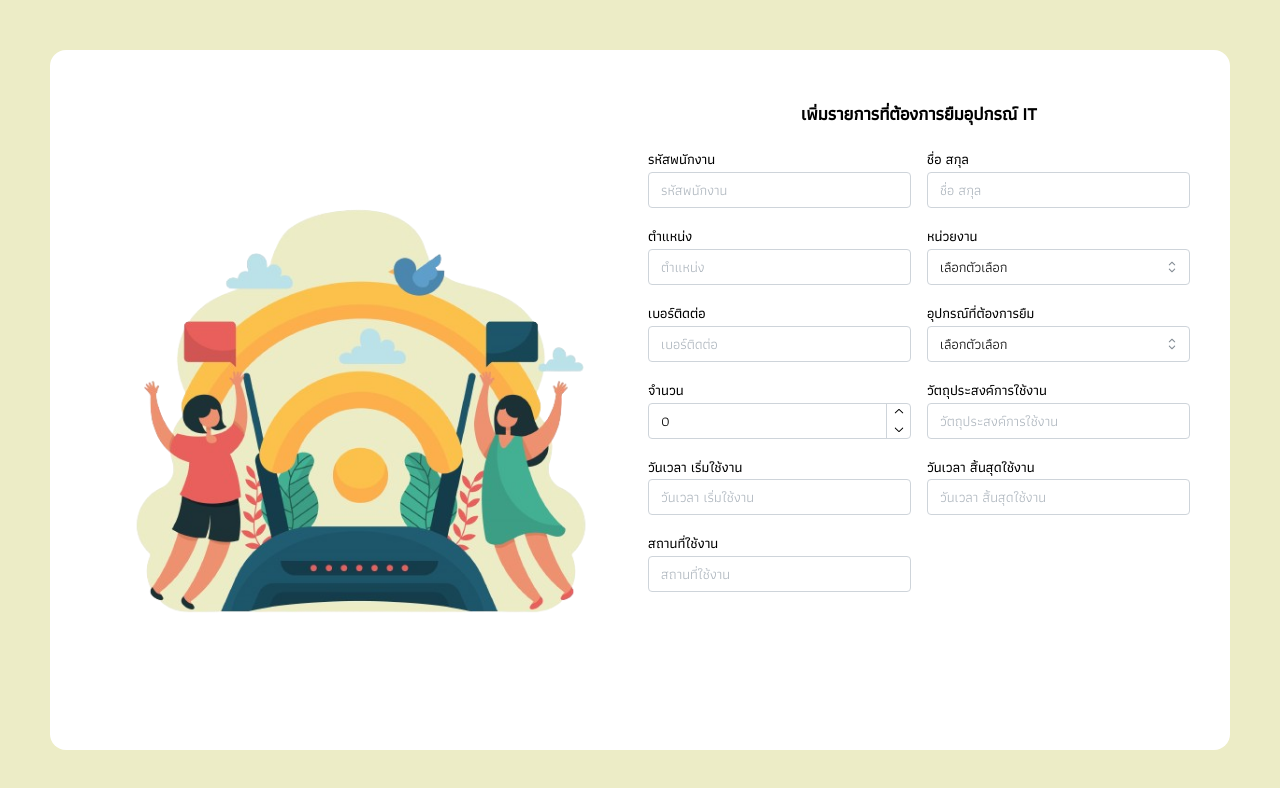
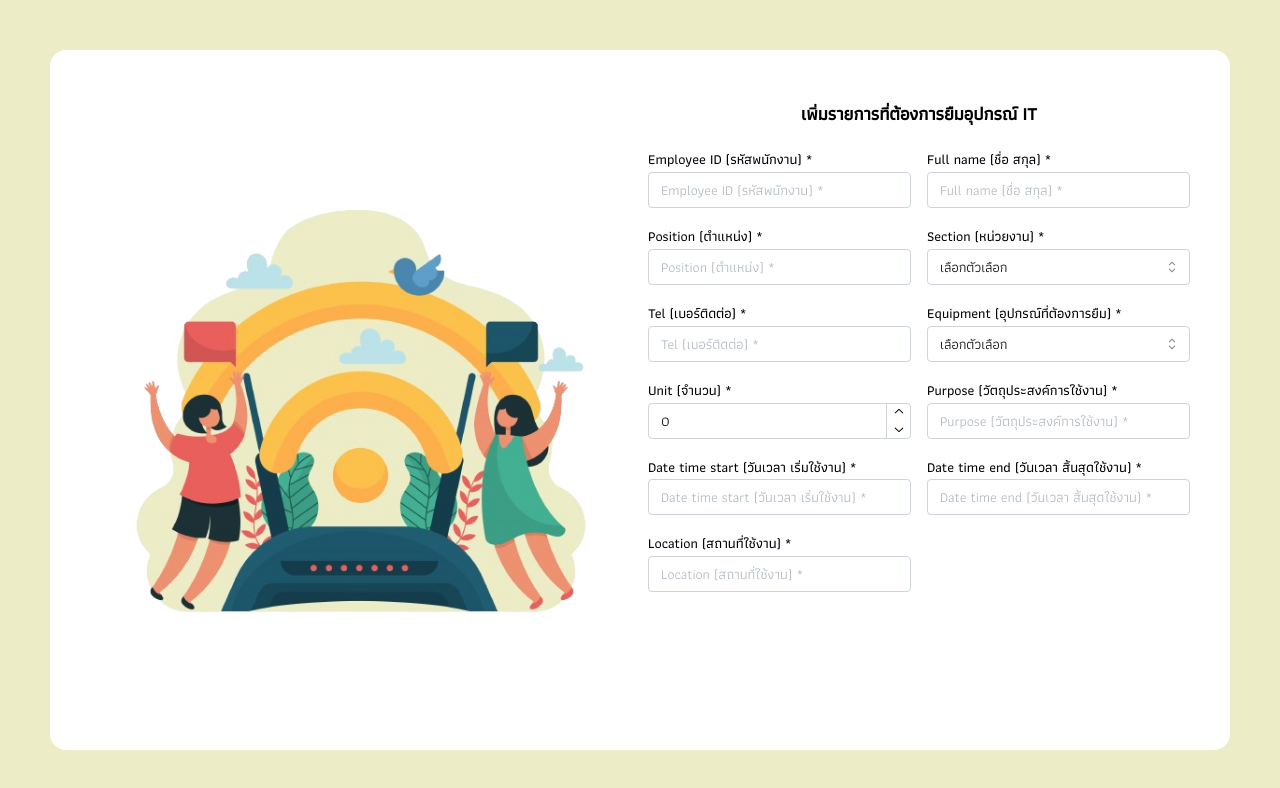
Before and after one commit to juntiwx/borrow-equipmment, a Next.js app: page / in a window 1280 px wide. Shown: the top 788 px of the page. Built offline with nearby package versions, Linux system fonts and the light colour scheme.

Commit message:
add label english

```diff
--- a/src/pages/index.tsx
+++ b/src/pages/index.tsx
@@ -46,49 +46,49 @@ const Select = styled(NativeSelect)`
 
 const inputItems: InputPayload = {
   employee_id: {
-    name: "รหัสพนักงาน",
+    name: "Employee ID (รหัสพนักงาน) *",
     component: TextInput,
   },
   full_name: {
-    name: "ชื่อ สกุล",
+    name: "Full name (ชื่อ สกุล) *",
     component: TextInput,
   },
   position: {
-    name: "ตำแหน่ง",
+    name: "Position (ตำแหน่ง) *",
     component: TextInput,
   },
   department: {
-    name: "หน่วยงาน",
+    name: "Section (หน่วยงาน) *",
     component: Select,
     options: ["เลือกตัวเลือก", "งานเทคโนโลยีสารสนเทศ", "งานเทคโนโลยีการศึกษา"],
   },
   tel: {
-    name: "เบอร์ติดต่อ",
+    name: "Tel (เบอร์ติดต่อ) *",
     component: TextInput,
   },
   equipment: {
-    name: "อุปกรณ์ที่ต้องการยืม",
+    name: "Equipment (อุปกรณ์ที่ต้องการยืม) *",
     component: Select,
     options: ["เลือกตัวเลือก", "Notebook", "External"],
   },
   number: {
-    name: "จำนวน",
+    name: "Unit (จำนวน) *",
     component: NumberInput,
   },
   purpose: {
-    name: "วัตถุประสงค์การใช้งาน",
+    name: "Purpose (วัตถุประสงค์การใช้งาน) *",
     component: TextInput,
   },
   start_date_time: {
-    name: "วันเวลา เริ่มใช้งาน",
+    name: "Date time start (วันเวลา เริ่มใช้งาน) *",
     component: DateTimePicker,
   },
   end_date_time: {
-    name: "วันเวลา สิ้นสุดใช้งาน",
+    name: "Date time end (วันเวลา สิ้นสุดใช้งาน) *",
     component: DateTimePicker,
   },
   location: {
-    name: "สถานที่ใช้งาน",
+    name: "Location (สถานที่ใช้งาน) *",
     component: TextInput,
   },
 };
```
